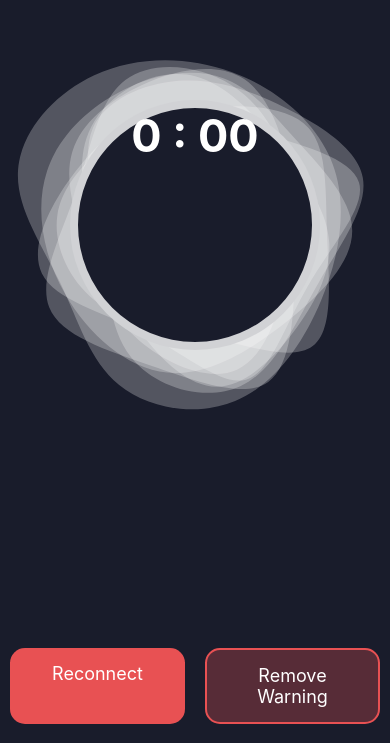
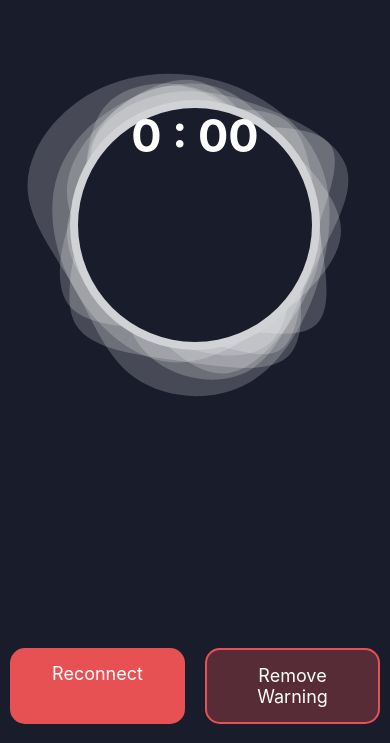
Before and after one commit to currentScript/csgoWarmupTime, a React Native app: screen / in a window 390 px wide. Shown: the part 101-844 px from the top of the page. Built offline with nearby package versions, Linux system fonts and the light colour scheme; no server answers.

Commit message:
small styling changes

```diff
--- a/components/SvgBubble.tsx
+++ b/components/SvgBubble.tsx
@@ -18,7 +18,7 @@ export const SvgBubble: React.FC<SvgBubbleProps> = React.memo(({ isEnding, path
         toValue: 360 + rotationStartValue,
         useNativeDriver: false,
         easing: Easing.linear,
-        duration: 10000 * Math.floor(Math.random() * 15),
+        duration: 10000 * Math.floor(Math.random() * 20),
       })
     ).start();
   };
@@ -55,7 +55,7 @@ export const SvgBubble: React.FC<SvgBubbleProps> = React.memo(({ isEnding, path
 const styles = StyleSheet.create({
   svg: {
     position: "absolute",
-    opacity: 0.25,
+    opacity: 0.2,
     zIndex: 0,
     top: "-50%",
     left: "-100%",
--- a/components/SvgBubbles.tsx
+++ b/components/SvgBubbles.tsx
@@ -54,6 +54,6 @@ const styles = StyleSheet.create({
     display: "flex",
     alignItems: "center",
     justifyContent: "center",
-    transform: [{ scale: 0.7 }],
+    transform: [{ scale: 0.65 }],
   },
 });
```
